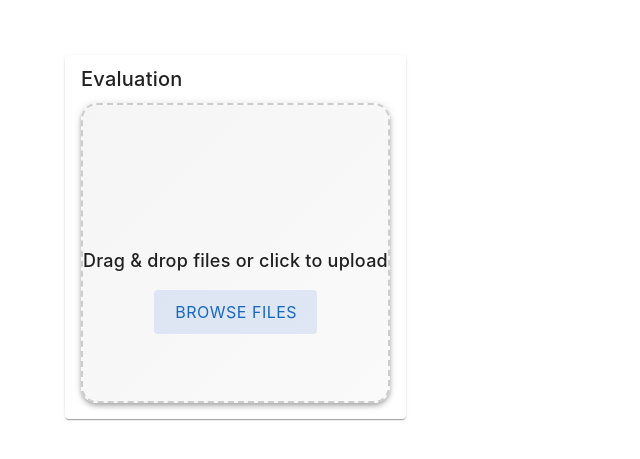
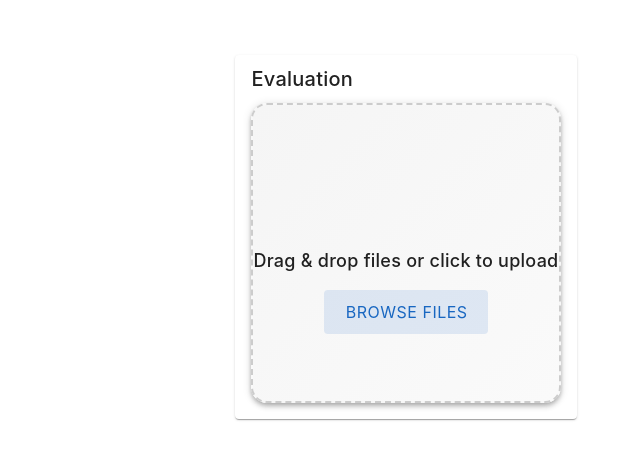
Before and after one commit to alex1431999/QHack-Frontend, a Vue app: page / in a window 1280 px wide. Shown: the part 163-622 px from the top of the page, without its empty margins (234-874 px from the left). Built offline with nearby package versions, Linux system fonts and the light colour scheme; the HTML template or start-up script is replaced by a standard one.

Commit message:
fix: some css

```diff
--- a/src/assets/main.css
+++ b/src/assets/main.css
@@ -26,10 +26,4 @@ a,
     display: flex;
     place-items: center;
   }
-
-  #app {
-    display: grid;
-    grid-template-columns: 1fr 1fr;
-    padding: 0 2rem;
-  }
 }
```
